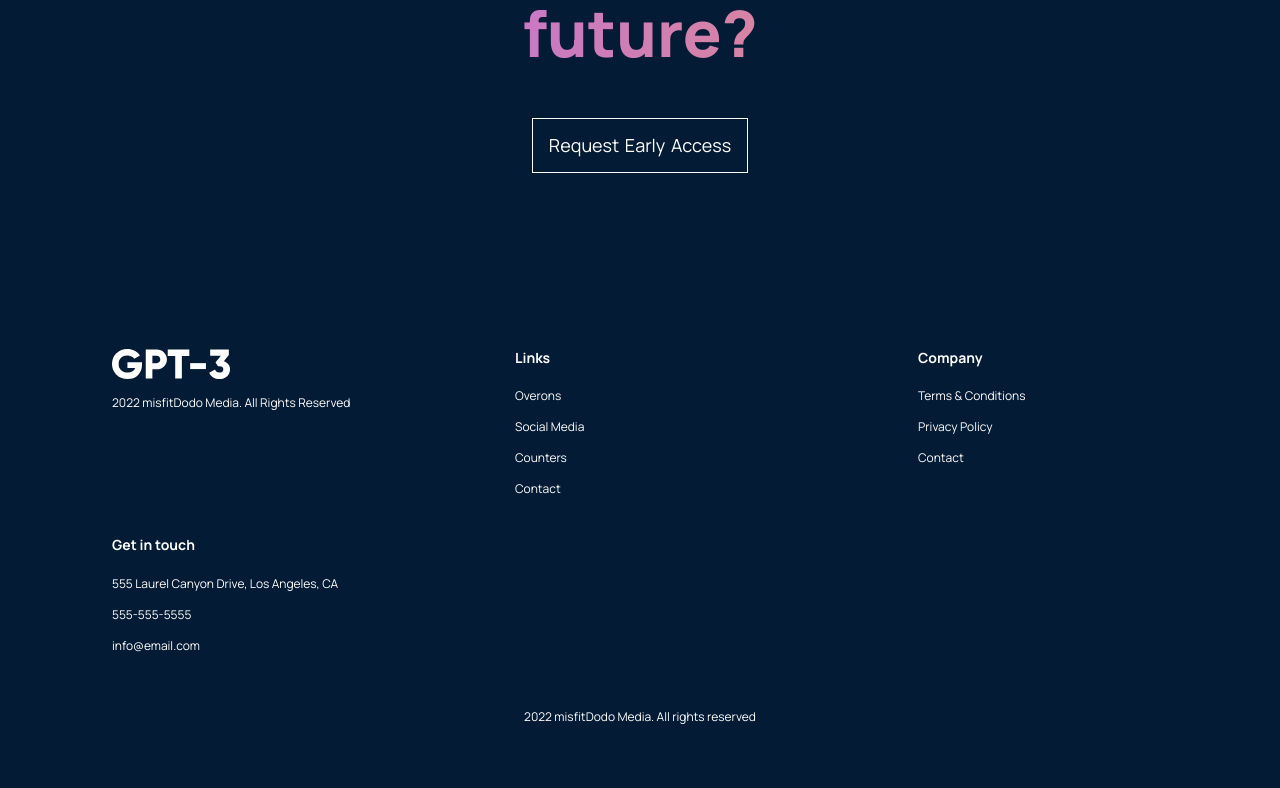
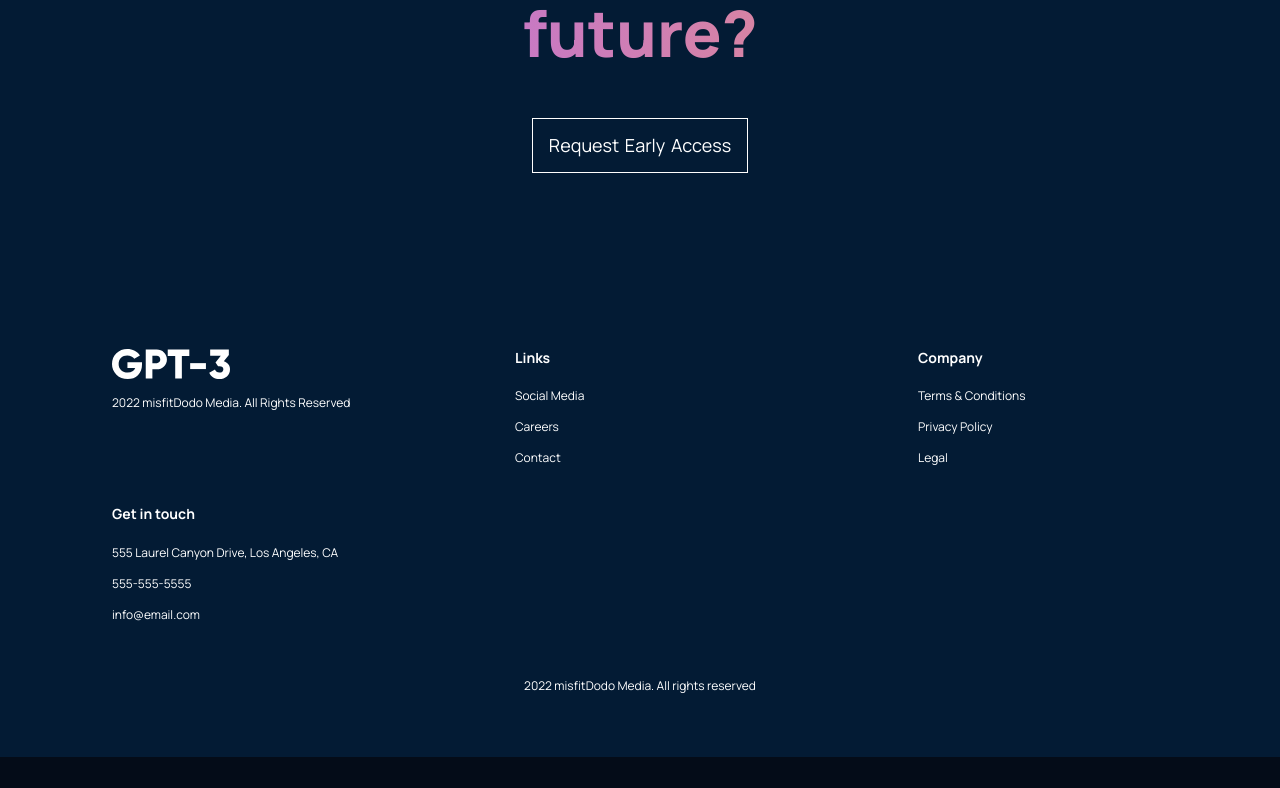
Before and after one commit to justinTsugranes/project_jsm-gpt-3, a React (Create React App) app: page / in a window 1280 px wide. Shown: the part 4224-5012 px from the top of the page. After the commit the page ends 4981 px from the top, so only its background shows below. Built offline with nearby package versions, Linux system fonts and the light colour scheme.

Commit message:
edit footer links

```diff
--- a/src/containers/footer/Footer.jsx
+++ b/src/containers/footer/Footer.jsx
@@ -17,16 +17,15 @@ const Footer = () => {
         </div>
         <div className='gpt3__footer-links_div'>
           <h4>Links</h4>
-          <p>Overons</p>
           <p>Social Media</p>
-          <p>Counters</p>
+          <p>Careers</p>
           <p>Contact</p>
         </div>
         <div className='gpt3__footer-links_div'>
           <h4>Company</h4>
           <p>Terms & Conditions</p>
           <p>Privacy Policy</p>
-          <p>Contact</p>
+          <p>Legal</p>
         </div>
         <div className='gpt3__footer-links_div'>
           <h4>Get in touch</h4>
```
